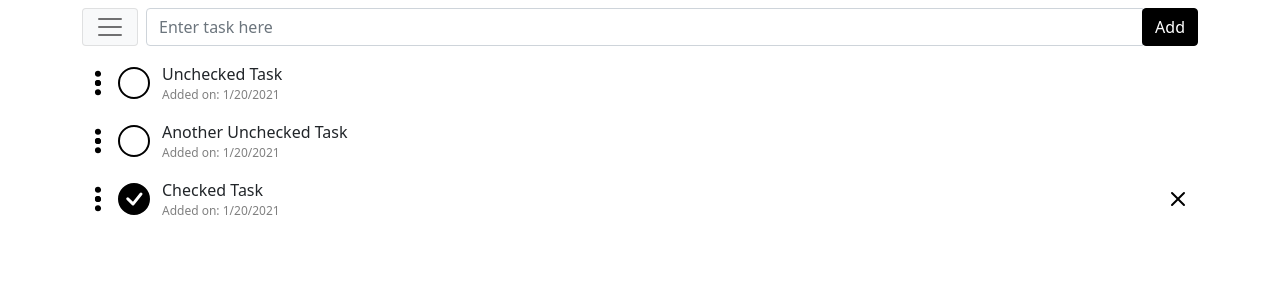
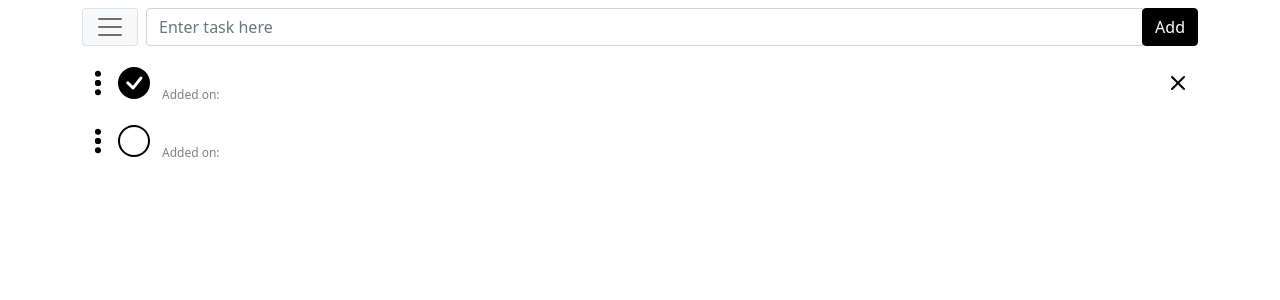
Before and after one commit to staniboy/agenda-vue, a Vue app: page / in a window 1280 px wide. Shown: the top 300 px of the page. Built offline with nearby package versions, Linux system fonts and the light colour scheme.

Commit message:
refactor: removed emits from components

```diff
--- a/src/App.vue
+++ b/src/App.vue
@@ -1,31 +1,22 @@
 <template>
   <main class="container">
     <Navbar
-      :lists="data.lists"
-      @onSetList="setCurrentList($event)"
-      @onAddItem="addItem"
-      @onClearList="clearList"
-      @onDeleteChecked="deleteChecked"
-      @onResetChecked="resetChecked"
     ></Navbar>
     <!--TODO: fix this mess-->
     <!-- <p>{{ data.currentList.name }}</p> -->
-    <p class="text-center fs-3 py-5" v-if="data.currentList.items.length === 0">
+    <p class="text-center fs-3 py-5" v-if="currentList.items.length === 0">
       List is empty
     </p>
     <!---->
     <draggable
       v-else
-      v-model="data.currentList.items"
+      v-model="currentList.items"
       item-key="id"
       handle=".app-list-item-handle"
     >
       <template #item="{element}">
         <ListItem
           :model="element"
-          @onToggle="toggleItemStatus(element.id)"
-          @onDelete="deleteItem(element.id)"
-          @onEdit="editItem($event, element.id)"
         ></ListItem>
       </template>
     </draggable>
@@ -39,6 +30,7 @@
   import draggable from "vuedraggable";
   import ListItem from "./components/ListItem.vue";
   import Navbar from "./components/Navbar.vue";
+  import { useStore } from "vuex";
 
   export default defineComponent({
     name: "App",
@@ -48,104 +40,30 @@
       draggable,
     },
     setup() {
-      const data = reactive({
-        currentList: {
-          id: 0,
-          name: "First To-Do List",
-          items: [
-            {
-              id: 0,
-              dateAdded: "1/20/2021",
-              content: "Unchecked Task",
-              status: false,
-            },
-            {
-              id: 1,
-              dateAdded: "1/20/2021",
-              content: "Another Unchecked Task",
-              status: false,
-            },
-            {
-              id: 2,
-              dateAdded: "1/20/2021",
-              content: "Checked Task",
-              status: true,
-            },
-          ],
-        },
-        lists: [
-          {
-            id: 0,
-            name: "First To-Do List",
-            items: [
-              {
-                id: 0,
-                dateAdded: "1/20/2021",
-                content: "Unchecked Task",
-                status: false,
-              },
-              {
-                id: 1,
-                dateAdded: "1/20/2021",
-                content: "Another Unchecked Task",
-                status: false,
-              },
-              {
-                id: 2,
-                dateAdded: "1/20/2021",
-                content: "Checked Task",
-                status: true,
-              },
-            ],
-          },
-          {
-            id: 1,
-            name: "Second To-Do List",
-            items: [
-              {
-                id: 0,
-                dateAdded: "1/20/2021",
-                content: "Unchecked Task",
-                status: false,
-              },
-              {
-                id: 1,
-                dateAdded: "1/20/2021",
-                content: "Another Unchecked Task",
-                status: false,
-              },
-              {
-                id: 2,
-                dateAdded: "1/20/2021",
-                content: "Checked Task",
-                status: true,
-              },
-            ],
-          },
-        ],
-      });
+      const store = useStore();
+      const currentList = store.getters.getListById(1);
 
-      function setCurrentList(list: List) {
-        console.log("list id is: " + list.id);
-        //data.currentList = list;
-        console.log(data.currentList, data.lists);
-      }
-      function clearList() {
-        data.currentList.items = [];
-      }
+      // function setCurrentList(list: List) {
+      //   console.log("list id is: " + list.id);
+      //   //data.currentList = list;
+      //   console.log(data.currentList, data.lists);
+      // }
+      // function clearList() {
+      //   data.currentList.items = [];
+      // }
 
-      function deleteChecked() {
-        data.currentList.items = data.currentList.items.filter(
-          (x) => x.status !== true
-        );
-      }
+      // function deleteChecked() {
+      //   data.currentList.items = data.currentList.items.filter(
+      //     (x) => x.status !== true
+      //   );
+      // }
 
-      function resetChecked() {
-        data.currentList.items = data.currentList.items.map((x) => {
-          x.status = false;
-          return x;
-        });
-      }
+      // function resetChecked() {
+      //   data.currentList.items = data.currentList.items.map((x) => {
+      //     x.status = false;
+      //     return x;
+      //   });
+      // }
 
       function currentDate(): string {
         const currentDate = new Date();
@@ -155,47 +73,39 @@
         return cDay + "/" + cMonth + "/" + cYear;
       }
 
-      function addItem(content: string) {
-        if (content == "") return;
-        data.currentList.items = [
-          {
-            id: getNextAvailableId(data.currentList.items),
-            dateAdded: currentDate(),
-            content: content,
-            status: false,
-          },
-          ...data.currentList.items,
-        ];
-      }
+      // function addItem(content: string) {
+      //   if (content == "") return;
+      //   data.currentList.items = [
+      //     {
+      //       id: getNextAvailableId(data.currentList.items),
+      //       dateAdded: currentDate(),
+      //       content: content,
+      //       status: false,
+      //     },
+      //     ...data.currentList.items,
+      //   ];
+      // }
 
-      function toggleItemStatus(id: number) {
-        data.currentList.items = data.currentList.items.map((x) => {
-          if (x.id === id) x.status = !x.status;
-          return x;
-        });
-      }
+      // function toggleItemStatus(id: number) {
+      //   data.currentList.items = data.currentList.items.map((x) => {
+      //     if (x.id === id) x.status = !x.status;
+      //     return x;
+      //   });
+      // }
 
-      function deleteItem(id: number) {
-        data.currentList.items = data.currentList.items.filter(
-          (x) => x.id !== id
-        );
-      }
+      // function deleteItem(id: number) {
+      //   data.currentList.items = data.currentList.items.filter(
+      //     (x) => x.id !== id
+      //   );
+      // }
 
-      function editItem(newContent: string, id: number) {
-        data.currentList.items.find((x) => x.id === id)!.content = newContent;
-      }
+      // function editItem(newContent: string, id: number) {
+      //   data.currentList.items.find((x) => x.id === id)!.content = newContent;
+      // }
       return {
-        data,
-        setCurrentList,
-        resetChecked,
-        clearList,
-        deleteChecked,
+        currentList,
         currentDate,
         getNextAvailableId,
-        addItem,
-        toggleItemStatus,
-        deleteItem,
-        editItem,
       };
     },
   });
```
